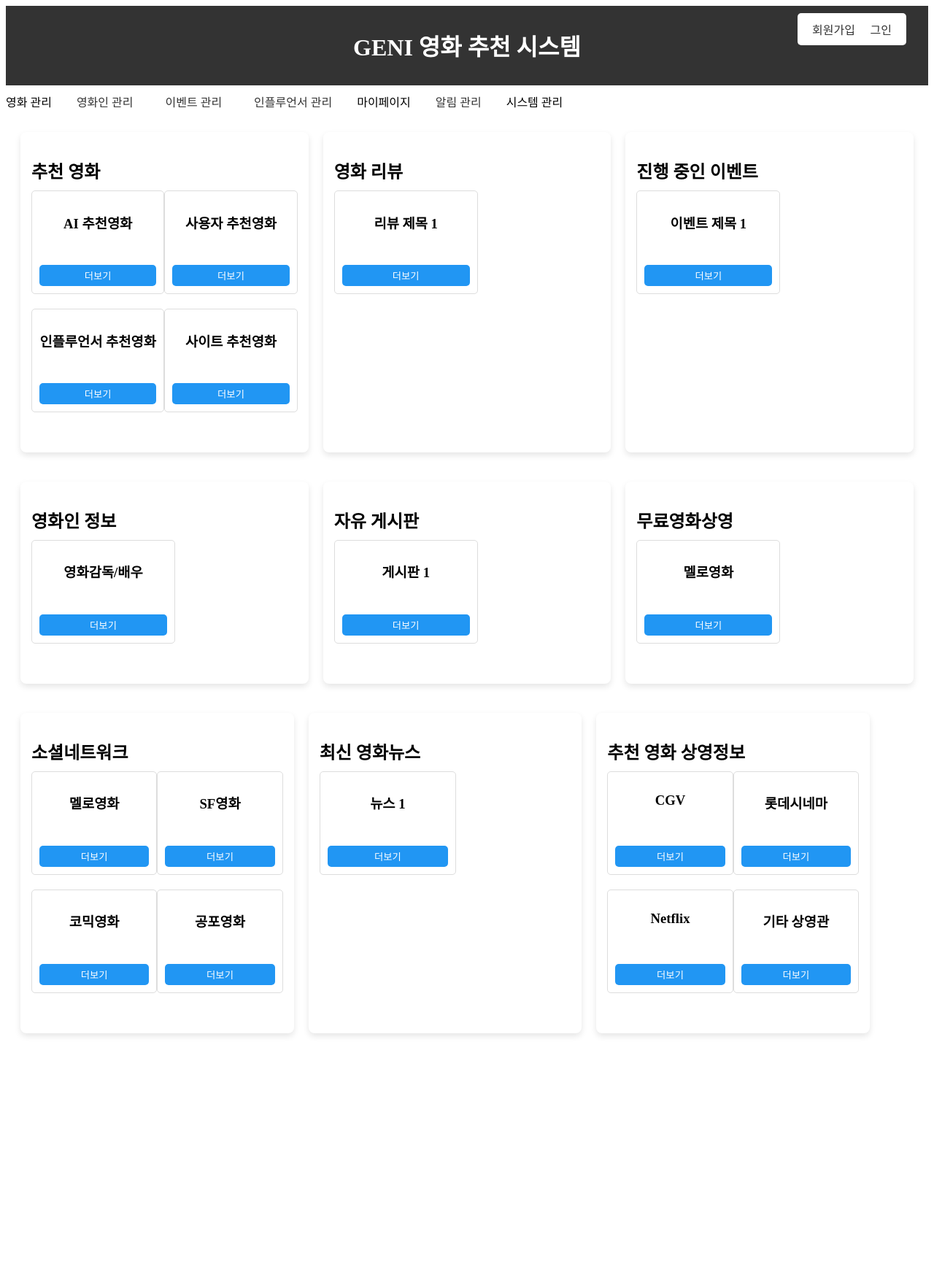
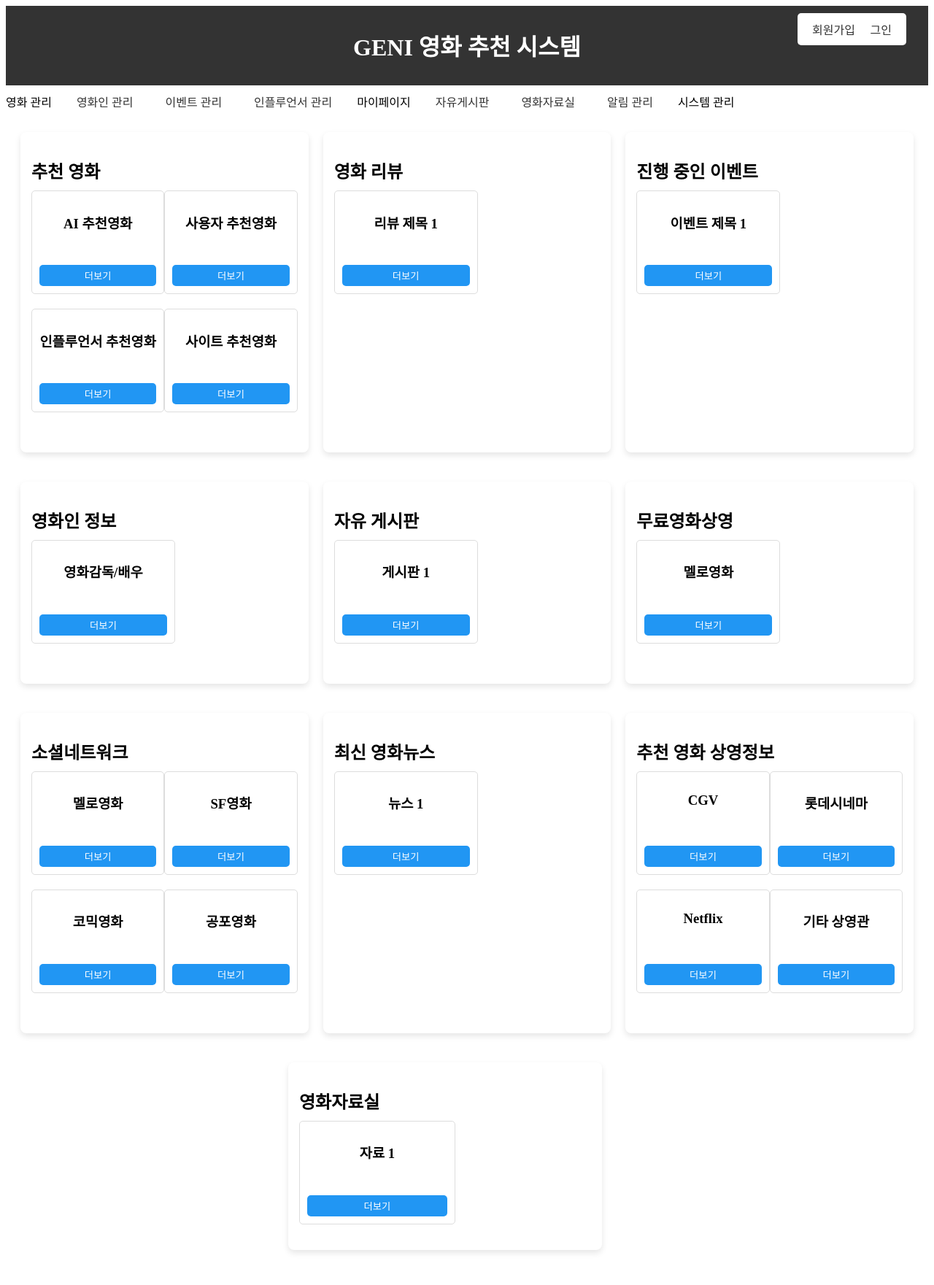
Before and after one commit to sbjfans/genimovie, a Flask app: page / in a window 1280 px wide. Shown: the whole page at 73% size. Before the commit the page ends 1420 px from the top, so only its background shows below. Run offline with Flask 3, Linux system fonts and the light colour scheme.

Commit message:
메인화면 수정

```diff
--- a/app.py
+++ b/app.py
@@ -6,7 +6,9 @@ from menu import menu
 
 app = Flask(__name__)
 app.config['SECRET_KEY'] = 'your_secret_key'  # Replace with your secret key
-app.config['SQLALCHEMY_DATABASE_URI'] = 'mysql+pymysql://root:@10.0.66.94/moviedb'
+#app.config['SQLALCHEMY_DATABASE_URI'] = 'mysql+pymysql://root:@10.0.66.94/moviedb'
+app.config['SQLALCHEMY_DATABASE_URI'] = 'mysql+pymysql://root:@10.0.66.87/moviedb'
+
 app.config['SQLALCHEMY_TRACK_MODIFICATIONS'] = False
 db = SQLAlchemy(app)
 
--- a/templates/main.html
+++ b/templates/main.html
@@ -219,6 +219,10 @@
                 </ul>
             </li>
 
+            <!-- 자유게시판 메뉴 항목 -->
+            <li><a href="{{url_for('menu.notification_list')}}">자유게시판</a></li>
+            <!-- 영화자료실 메뉴 항목 -->
+            <li><a href="{{url_for('menu.notification_list')}}">영화자료실</a></li>
             <!-- 알림 관리 메뉴 항목 -->
             <li><a href="{{url_for('menu.notification_list')}}">알림 관리</a></li>
 
--- a/templates/main_content.html
+++ b/templates/main_content.html
@@ -149,6 +149,16 @@
             </div>
         </div>
     </section>
+    <section class="right-section">
+        <div class="recommendations">
+            <h2>영화자료실</h2>
+            <div class="event-item">
+                <h3>자료 1</h3>
+                <button>더보기</button>
+            </div>
+
+        </div>
+    </section>
 </nav>
 <main>
 
```
